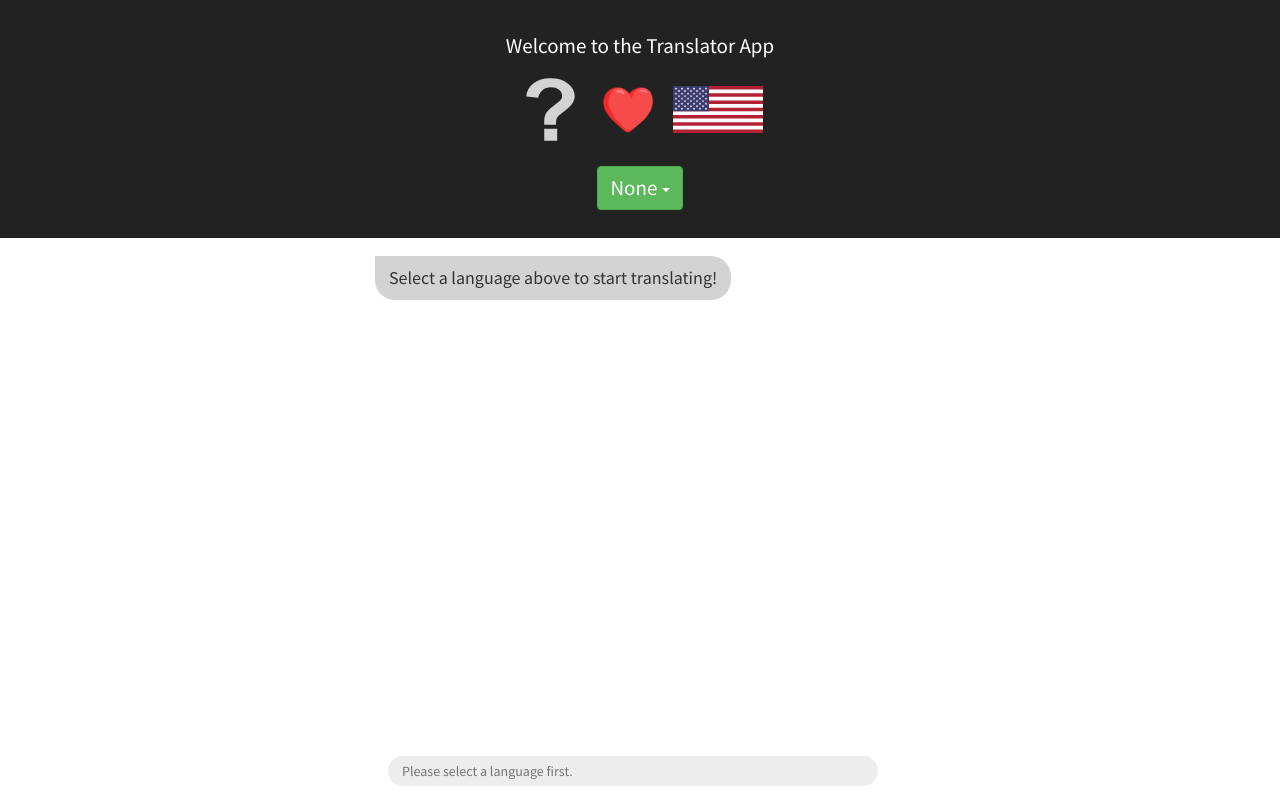
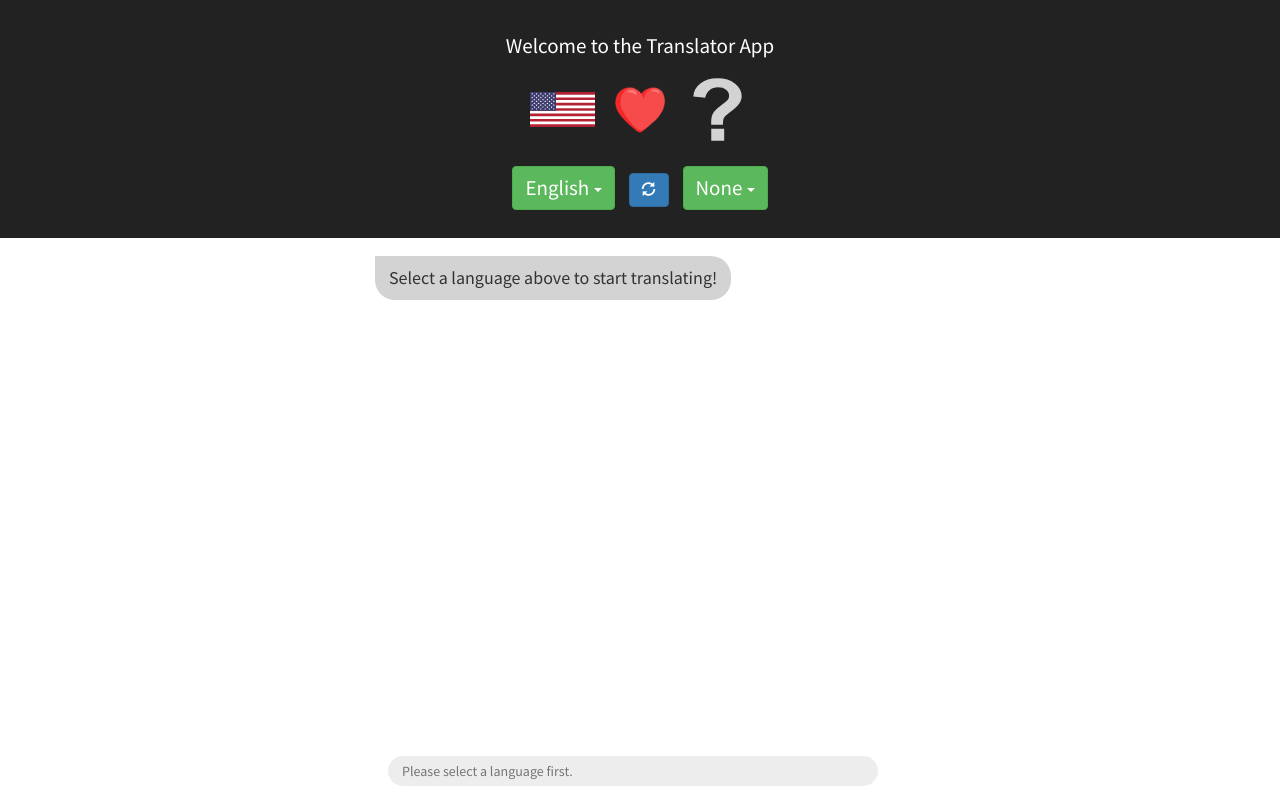
Before and after one commit to devyboy/translate-app, a React (Create React App) app: page / in a window 1280 px wide. Built offline with nearby package versions, Linux system fonts and the light colour scheme.

Commit message:
can now switch languages

```diff
--- a/src/App.css
+++ b/src/App.css
@@ -50,15 +50,6 @@
   display: inline-block;
   background-color: #ededed;
   font-size: 1em;
-}
-
-
-#amerikuh {
-  width: 90px;
-  margin: 10px 20px 10px 20px;
-  animation: fade-in 1s;
-  animation-delay: 1s;
-  animation-fill-mode: backwards;
 }
 
 .frick {
--- a/src/App.js
+++ b/src/App.js
@@ -10,7 +10,7 @@ import './App.css';
 import { animateScroll as scroll } from 'react-scroll';
 
 import translate from './modules/translate/src/index.js';
-import { DropdownButton, MenuItem } from 'react-bootstrap';
+import { Button, DropdownButton, MenuItem, Glyphicon } from 'react-bootstrap';
 
 translate.engine = 'yandex';
 translate.key = 'trnsl.1.1.20180410T212010Z.38d52b4f48bd4d51.a3d45adb4f82949b168d39ca99dd118a6520a870';
@@ -25,15 +25,14 @@ class App extends Component {
           //["Hello! We are Nihongo Table, a club on campus that is centered around Japan and Japanese culture.", true],
           ["Select a language above to start translating!", true]
       ],
-      Hindi: false,
-      Hebrew: false,
-      Russian: false,
       languages: [
         "Hindi",
         "Hebrew",
         "Russian",
+        "English"
       ],
-      currentLang: 'None',
+      currentToLang: 'None',
+      currentFromLang: 'English',
       enabled: false,
     };
 
@@ -57,17 +56,34 @@ class App extends Component {
       this.setState({ value: ''})
       scroll.scrollToBottom({duration: 200});
       const text = this.state.value;
-      let transCode = '';
-      if (this.state.currentLang === "Hindi") {
-        transCode = "hi";
+      let fromCode = '';
+      let toCode = '';
+      if (this.state.currentToLang === "Hindi") {
+        toCode = "hi";
       }
-      else if (this.state.currentLang === "Hebrew") {
-        transCode = "he";
+      else if (this.state.currentToLang === "Hebrew") {
+        toCode = "he";
       }
-      else if (this.state.currentLang === "Russian") {
-        transCode = "ru";
+      else if (this.state.currentToLang === "Russian") {
+        toCode = "ru";
       }
-      const translated = await translate(text, {to: transCode });
+      else if (this.state.currentToLang === "English") {
+        toCode = "en";
+      }
+
+      if (this.state.currentFromLang === "Hindi") {
+        fromCode = "hi";
+      }
+      else if (this.state.currentFromLang === "Hebrew") {
+        fromCode = "he";
+      }
+      else if (this.state.currentFromLang === "Russian") {
+        fromCode = "ru";
+      }
+      else if (this.state.currentFromLang === "English") {
+        fromCode = "en";
+      }
+      const translated = await translate(text, {from: fromCode, to: toCode }).catch(() => "There was a problem translating. Please try again at a later time.");
       this.state.messages.push([translated, true]);
       scroll.scrollToBottom();
       this.forceUpdate();
@@ -75,7 +91,7 @@ class App extends Component {
   }
 
   resetShit() {
-    let message = "Type something below for me to translate it to " + this.state.currentLang + ".";
+    let message = "Type something below for me to translate it to " + this.state.currentToLang + " from " + this.state.currentFromLang + ".";
     this.setState({ messages: [message] });
     this.forceUpdate();
   }
@@ -86,15 +102,36 @@ class App extends Component {
     }
   }
 
-  determineFlag() {
-    if (this.state.currentLang === "Hindi") {
+  determineFlag2() {
+    if (this.state.currentToLang === "Hindi") {
       return india;
     }
-    else if (this.state.currentLang === "Hebrew") {
+    else if (this.state.currentToLang === "Hebrew") {
       return israel;
     }
-    else if (this.state.currentLang === "Russian") {
+    else if (this.state.currentToLang === "Russian") {
       return russia;
+    }
+    else if (this.state.currentToLang === "English") {
+      return usa;
+    }
+    else {
+      return question;
+    }
+  }
+
+  determineFlag1() {
+    if (this.state.currentFromLang === "Hindi") {
+      return india;
+    }
+    else if (this.state.currentFromLang === "Hebrew") {
+      return israel;
+    }
+    else if (this.state.currentFromLang === "Russian") {
+      return russia;
+    }
+    else if (this.state.currentFromLang === "English") {
+      return usa;
     }
     else {
       return question;
@@ -115,7 +152,15 @@ class App extends Component {
   renderEverything() {
     const listLangs = this.state.languages.map((language) => {
       return (
-        <MenuItem style={{ fontSize: '1.5em'}} onClick={() => {this.setState({ currentLang: language, enabled: true}); this.state.messages.push(["Language changed to " + language + ".", true]); scroll.scrollToBottom({duration: 250})}}>
+        <MenuItem style={{ fontSize: '1.5em'}} onClick={() => {this.setState({ currentFromLang: language, enabled: true}); this.state.messages.push(["Translating to " + this.state.currentToLang + " from " + language + ".", true]); this.forceUpdate(); scroll.scrollToBottom({duration: 250})}}>
+          {language}
+        </MenuItem>
+      );
+    });
+
+    const listLangs2 = this.state.languages.map((language) => {
+      return (
+        <MenuItem style={{ fontSize: '1.5em'}} onClick={() => {this.setState({ currentToLang: language, enabled: true}); this.state.messages.push(["Translating to " + language + " from " + this.state.currentFromLang + ".", true]); this.forceUpdate(); scroll.scrollToBottom({duration: 250})}}>
           {language}
         </MenuItem>
       );
@@ -156,12 +201,18 @@ class App extends Component {
               <h1 className="App-title">
                 Welcome to the Translator App
               </h1>
-              <img src={this.determineFlag()} className="App-logo" alt="country-flag" />
+              <img src={this.determineFlag1()} className="App-logo" alt="country-flag" />
               <img src={heart} onClick={() => this.resetShit()} className="heart" alt="heart" />
-              <img src={usa} id="amerikuh" className="App-logo" alt="american-flag" />
+              <img src={this.determineFlag2()} className="App-logo" alt="american-flag" />
             </div>
-            <DropdownButton style={{ marginBottom: '1em', fontSize: '1.5em' }} bsStyle="success" title={this.state.currentLang}>
+            <DropdownButton style={{ marginBottom: '1em', fontSize: '1.5em' }} bsStyle="success" title={this.state.currentFromLang}>
               {listLangs}
+            </DropdownButton>
+            <Button bsStyle="primary" onClick={() => {let tmp = this.state.currentToLang; this.setState({currentToLang: this.state.currentFromLang}); this.setState({currentFromLang: tmp}); this.state.messages.push(["Languages switched.", true]); scroll.scrollToBottom();}} style={{ marginBottom: '1.25em', marginLeft: "1em", marginRight: '1em' }}>
+              <Glyphicon glyph="refresh"/>
+            </Button>
+            <DropdownButton style={{ marginBottom: '1em', fontSize: '1.5em' }} bsStyle="success" title={this.state.currentToLang}>
+              {listLangs2}
             </DropdownButton>
           </div>
           <div className="messages-container">
```
